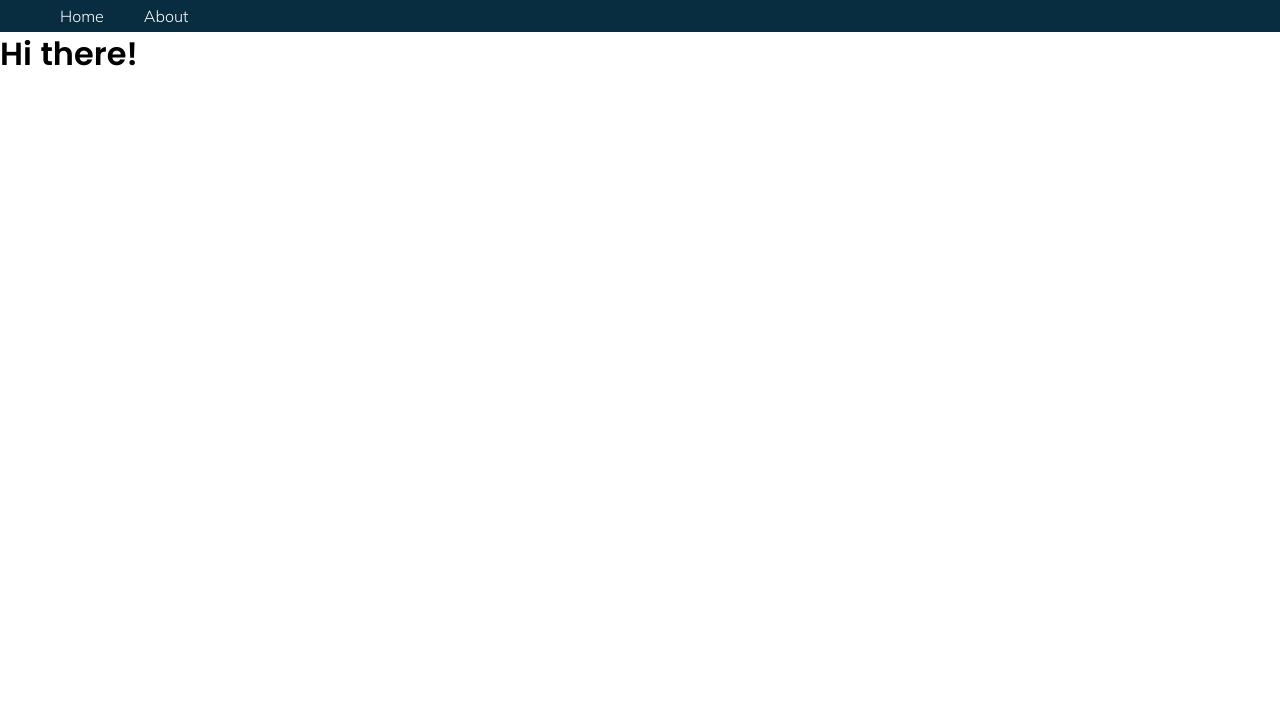
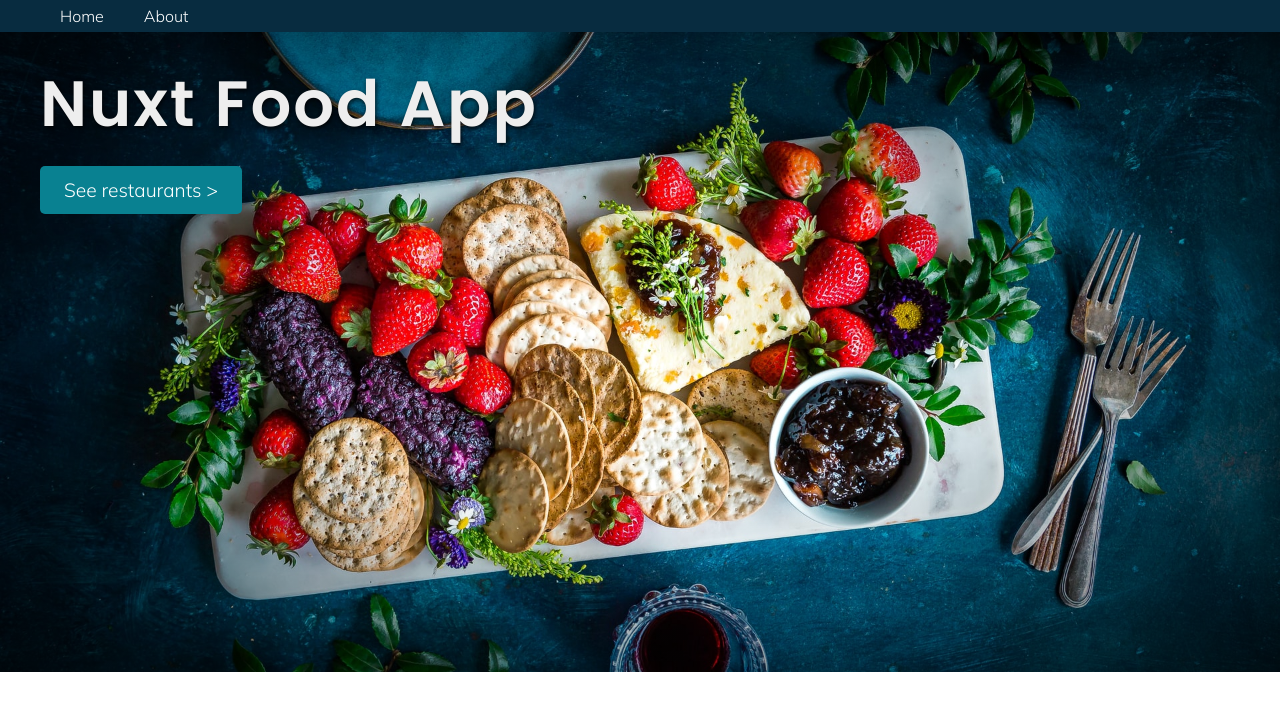
Before and after one commit to LeonNimoy/nuxtfoodapp, a Nuxt app: page / in a window 1280 px wide. Shown: the top 710 px of the page. Built offline with nearby package versions, Linux system fonts and the light colour scheme.

Commit message:
feat: add AppHeader.vue component to index.vue

```diff
--- a/pages/index.vue
+++ b/pages/index.vue
@@ -1,11 +1,17 @@
 <template>
   <main class="container">
-    <h1>Hi there!</h1>
+    <AppHeader/>
   </main>
 </template>
 
 <script>
-export default {};
+import AppHeader from "~/components/AppHeader";
+
+export default {
+  components: {
+    AppHeader
+  }
+};
 </script>
 
 <style></style>
```
